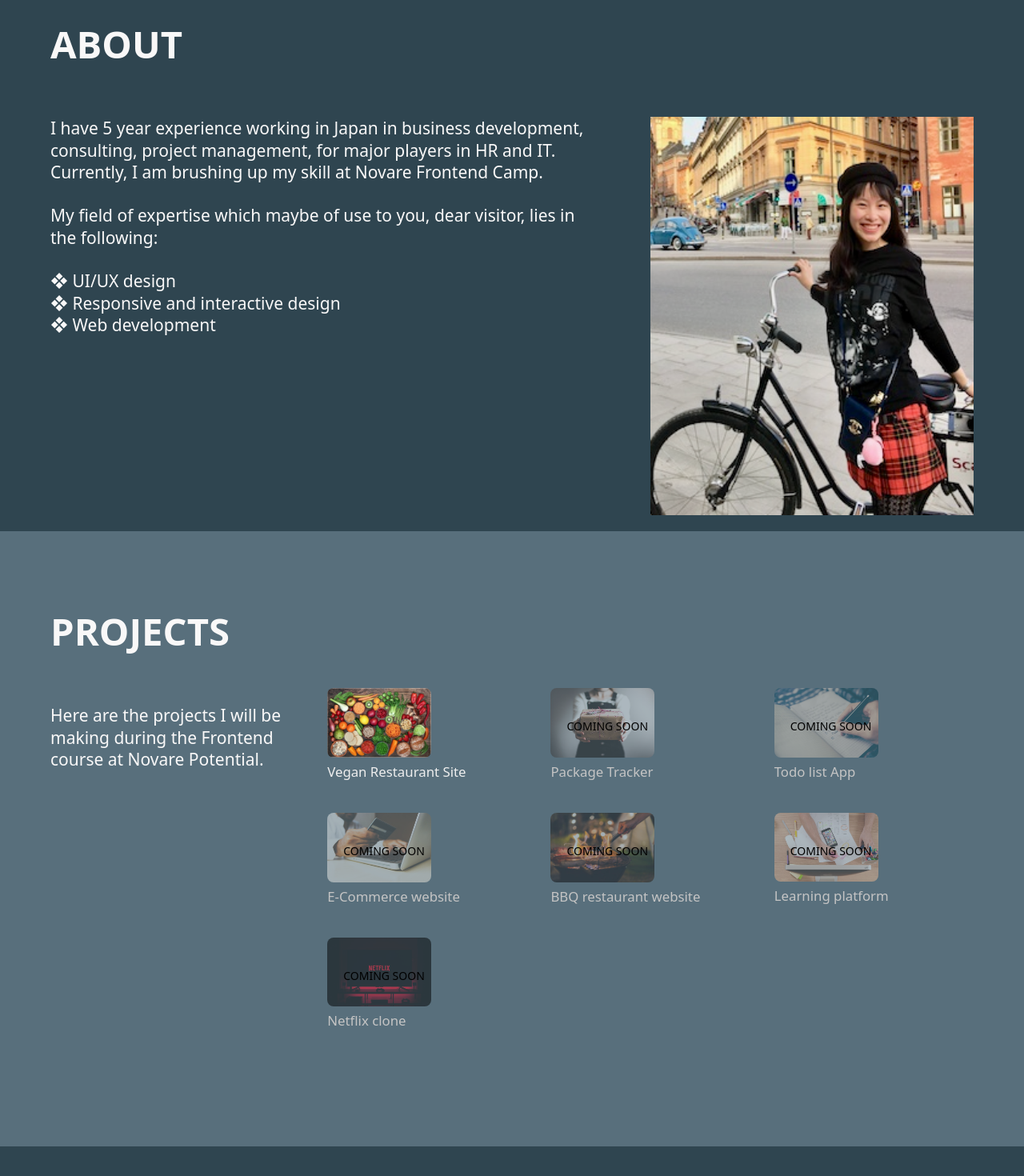
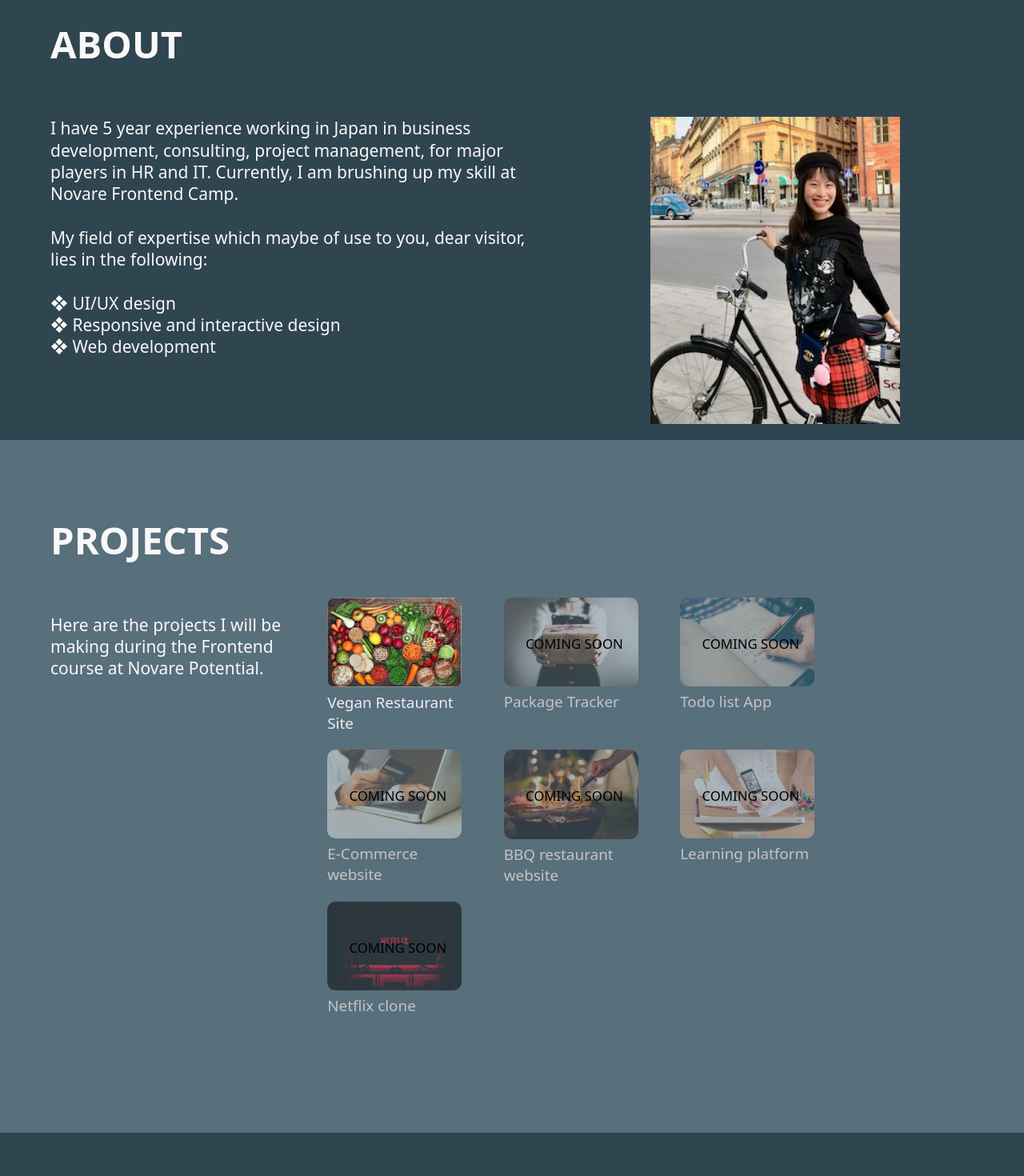
Before and after one commit to nh-g/portfolio-in-react, a React (Create React App) app: page / in a window 1280 px wide. Shown: the part 940-2410 px from the top of the page at 80% size. Built offline with nearby package versions, Linux system fonts and the light colour scheme.

Commit message:
fix responsive

```diff
--- a/src/styles/atoms/_list.scss
+++ b/src/styles/atoms/_list.scss
@@ -1,6 +1,7 @@
 .list {
     display: grid;
-    column-gap: 30px;
-    row-gap: 40px;
+    column-gap: 2.5rem;
+    row-gap: 2rem;
     margin-bottom: 96px;
+    max-width: 600px;
 }
--- a/src/styles/base/layout.scss
+++ b/src/styles/base/layout.scss
@@ -35,6 +35,12 @@ section:nth-child(even) {
   }
 }
 
+@media screen and (min-width: 2000px) {
+  section {
+    padding-left: 7rem;
+    padding-right: 7rem;
+  }
+}
 
 // For switching Theme
 .theme-dark {
--- a/src/styles/components/_about.scss
+++ b/src/styles/components/_about.scss
@@ -1,31 +1,28 @@
 #about .grid{
-    height: 100%;
-    grid-auto-flow: dense;
     padding-bottom: 20px;
+
+    & img {
+      object-fit: cover;
+      max-width: 100%;
     }
-#about> p{
-  grid-column: 1;
+    & p {
+      max-width: 600px;
     }
 
-#about> img {
-  grid-column: 2;
 }
 
-#about.reverse> p{
-  grid-column: 2;
-}
-
-#about.reverse> img {
-  grid-row: 1;
-  grid-column: 1;
-}
 @media screen and (min-width: 541px) {
   #about .grid{
-        grid-template-columns:  60% 35%;
+      grid-template-columns:  60% 45%;
       column-gap: 5%;
       & img{
         padding-top: 20px;
-          width: 100%;
+        width: 60%;
       }
   }
 }
+@media screen and (min-width: 1920px) {
+      #about .grid p{
+        max-width: 960px;
+      }
+}
--- a/src/styles/components/_projects.scss
+++ b/src/styles/components/_projects.scss
@@ -1,8 +1,8 @@
 /*Projects*/
 #projects img {
-  width: 130px;
+  width: 8rem;
   height: auto;
-  border-radius: 8px;
+  border-radius: 0.5rem;
   padding: 0;
 }
 #projects h3 {
@@ -18,12 +18,12 @@
 .overlay-text {
   display: flex;
   position: absolute;
-  margin-top: 20px;
-  margin-left: 20px;
+  margin-top: 1.3rem;
+  margin-left: 1.3rem;
 }
 
 .overlay-text p {
-  font-size: 14px;
+  font-size: 0.8rem;
   color: black;
   text-transform: uppercase;
   z-index: 900;
@@ -32,7 +32,7 @@
 #projects h3 {
   margin-bottom: var(--space-small);
   margin: 0;
-  font-size: 0.8rem;
+  font-size: 0.9rem;
 }
 
 #projects {
@@ -49,7 +49,7 @@
 }
 
 #projects .list {
-    grid-template-columns: 1fr 1fr 1fr;
+    grid-template-columns: 1fr 1fr;
 }
 
 /*Technologies*/
@@ -78,10 +78,9 @@
   text-align: center;
 }
 
-// @media (min-width: 542px) and (max-width: 768px) {
-@media screen and (max-width: 768px) {
+@media screen and (min-width: 960px) {
   #projects .list {
-    grid-template-columns: 1fr 1fr;
+    grid-template-columns: 1fr 1fr 1fr;
     row-gap: 20px;
 }
 }
--- a/src/styles/components/_skills.scss
+++ b/src/styles/components/_skills.scss
@@ -4,7 +4,6 @@
 }
 
 #technologies .list {
-  max-width: 500px;
   margin-top: 15px;
   grid-template-columns: 1fr 1fr 1fr 1fr;
 }
```
Lines whose indentation alone changed are shown as unchanged.
